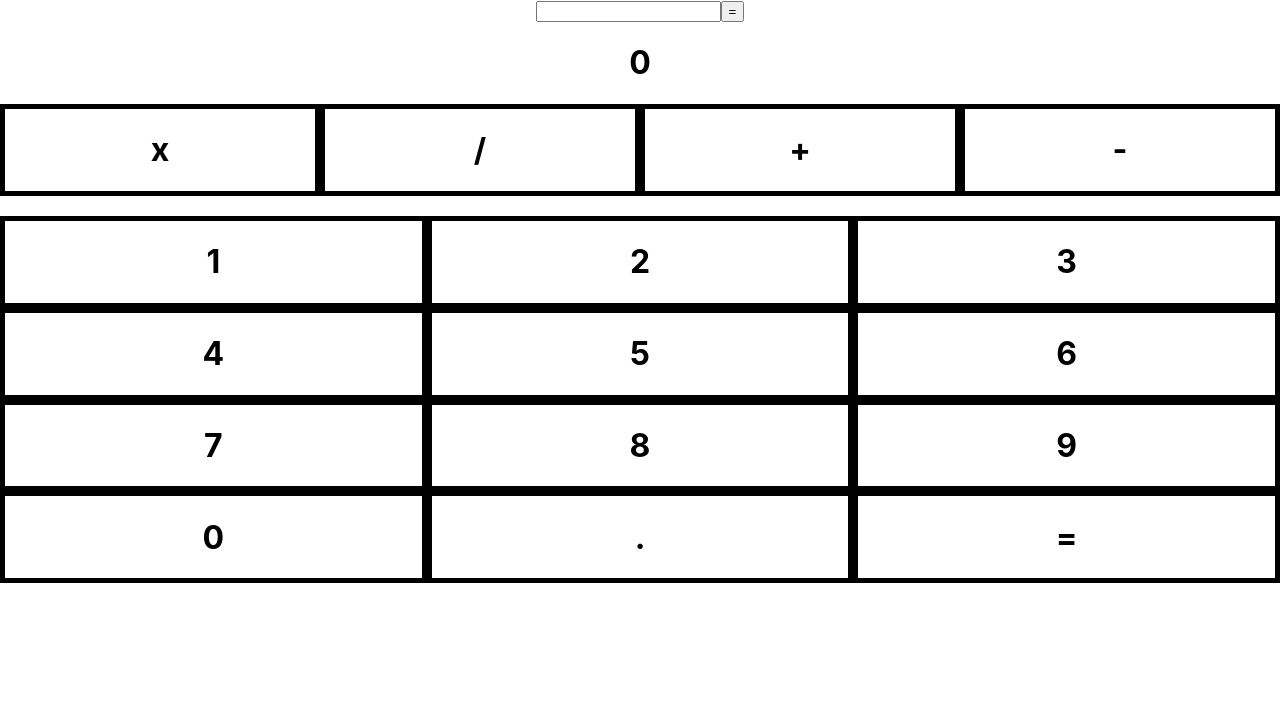
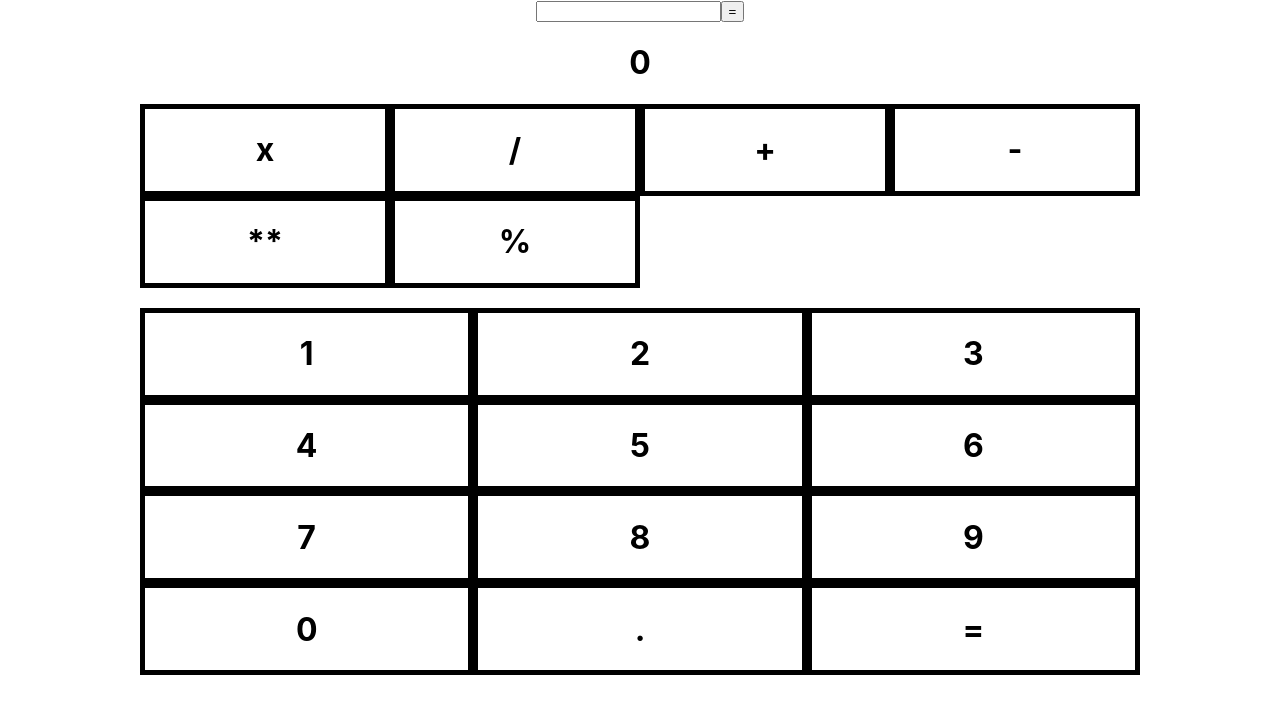
Before and after one commit to wolf-math/react-calculator, a React (Create React App) app: page / in a window 1280 px wide. Shown: the top 714 px of the page. Built offline with nearby package versions, Linux system fonts and the light colour scheme.

Commit message:
added keys to numoad

```diff
--- a/src/components/numpad/numpad.jsx
+++ b/src/components/numpad/numpad.jsx
@@ -12,6 +12,9 @@ const Numpad = (props) => {
             <Button buttonName="/" />
             <Button buttonName="+" />
             <Button buttonName="-" />
+            <Button buttonName="**" />
+            <Button buttonName="%" />
+
         </div>
         <br></br>
         <div className="numbers">
--- a/src/components/numpad/numpad.scss
+++ b/src/components/numpad/numpad.scss
@@ -1,3 +1,8 @@
+.numpad {
+    max-width: 1000px;
+    margin: 0 auto;
+}
+
 .numbers {
     display: grid;
     grid-template-columns: 1fr 1fr 1fr;
```
Also changed, not shown: 1 other file (tests, documents, lock files or other folders).
